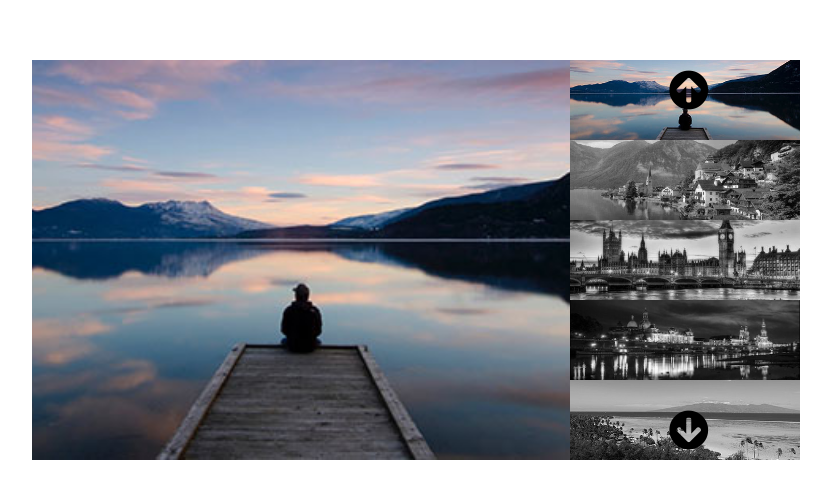
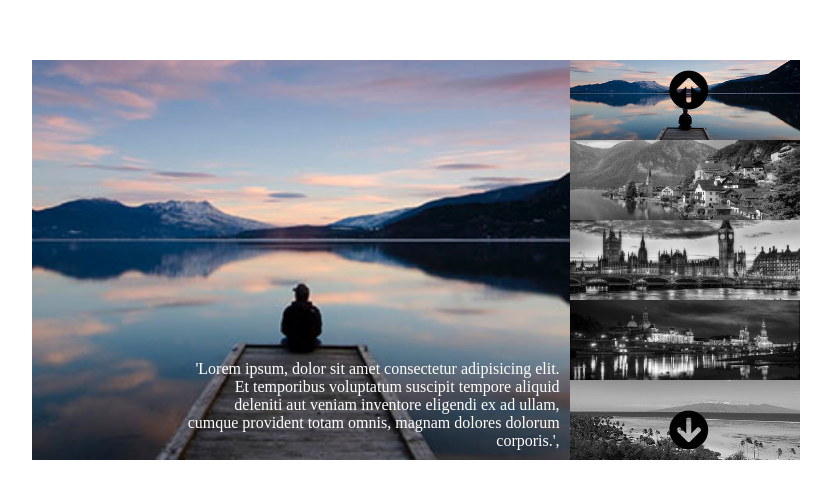
Before and after one commit to Darius104/js-array-carousel, a plain HTML site: page MILESTONE 1/index.html in a window 1280 px wide. Shown: the part 140-638 px from the top of the page, without its empty margins (224-1055 px from the left). Drawn offline with Linux system fonts and the light colour scheme.

Commit message:
aggiunta del testo

```diff
--- a/MILESTONE 1/css/style.css
+++ b/MILESTONE 1/css/style.css
@@ -26,6 +26,7 @@
     background-color: blue;
 }
 .big-cont-foto{
+    position: relative;
     width: 100%;
     height: 100%;
     display: none;
@@ -34,6 +35,14 @@
     width: 100%;
     height: 100%;
     object-fit: cover;
+}
+.testo{
+    position: absolute;
+    bottom: 10px;
+    right: 10px;
+    width: 70%;
+    text-align: right;
+    color: white;
 }
 /* fine parte sinistra */
 
--- a/MILESTONE 1/index.html
+++ b/MILESTONE 1/index.html
@@ -15,22 +15,37 @@
 
                 <div class="big-cont-foto active">
                     <img src="img/01.jpg" alt="">
+                    <div class="testo">
+                        'Lorem ipsum, dolor sit amet consectetur adipisicing elit. Et temporibus voluptatum suscipit tempore aliquid deleniti aut veniam inventore eligendi ex ad ullam, cumque provident totam omnis, magnam dolores dolorum corporis.',
+                    </div>
                 </div>
 
                 <div class="big-cont-foto">
                     <img src="img/02.jpg" alt="">
+                    <div class="testo">
+                        'Lorem ipsum'
+                    </div>
                 </div>
 
                 <div class="big-cont-foto">
                     <img src="img/03.jpg" alt="">
+                    <div class="testo">
+                        'Lorem ipsum, dolor sit amet consectetur adipisicing elit.'
+                    </div>
                 </div>
 
                 <div class="big-cont-foto">
                     <img src="img/04.jpg" alt="">
+                    <div class="testo">
+                        'Lorem ipsum, dolor sit amet consectetur adipisicing elit. Et temporibus voluptatum suscipit tempore aliquid deleniti aut veniam inventore eligendi ex ad ullam,'
+                    </div>
                 </div>
 
                 <div class="big-cont-foto">
                     <img src="img/05.jpg" alt="">
+                    <div class="testo">
+                        'Et temporibus voluptatum suscipit tempore aliquid deleniti aut veniam inventore eligendi ex ad ullam,'
+                    </div>
                 </div>
             </div>
 
```
